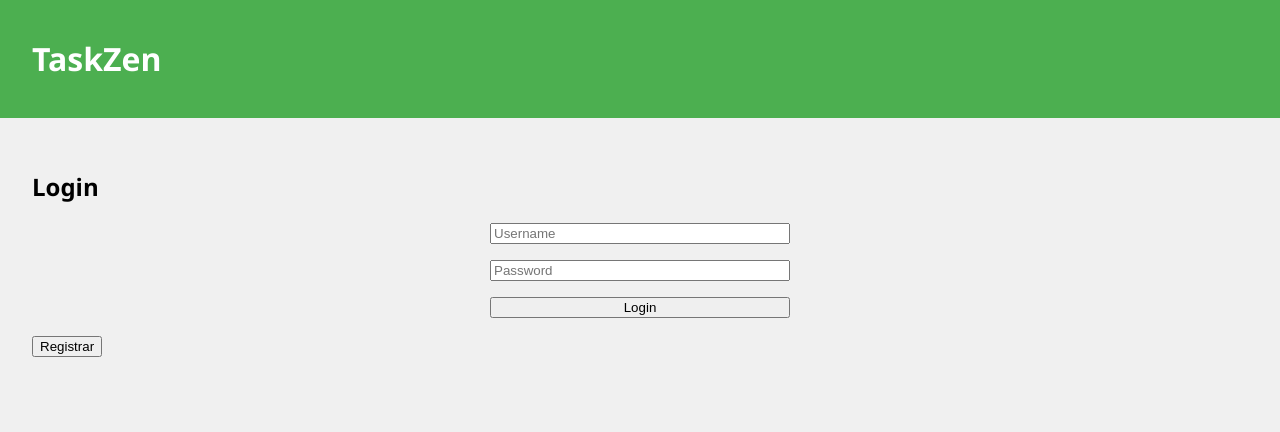
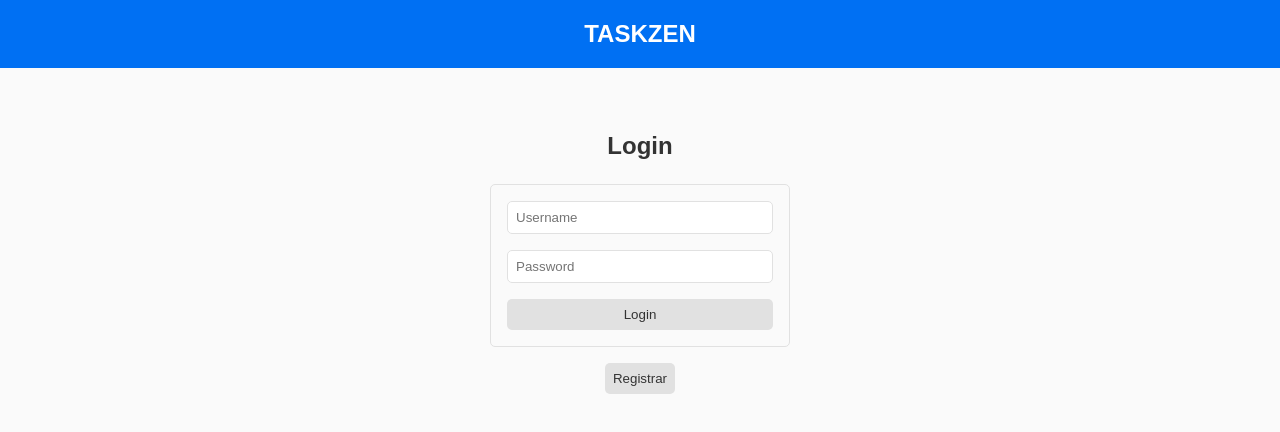
Before and after one commit to hhs0001/TaskZen, a Vue app in the folder frontend/: page / in a window 1280 px wide. Shown: the top 432 px of the page. Built offline with nearby package versions, Linux system fonts and the light colour scheme.

Commit message:
update design

```diff
--- a/frontend/src/App.vue
+++ b/frontend/src/App.vue
@@ -9,7 +9,9 @@
     <main>
       <login-form v-if="!loggedIn && !showRegister" @login-success="loginSuccess" @go-to-register="showRegister = true" />
       <register-form v-if="!loggedIn && showRegister" @register-success="loginSuccess" @go-to-login="showRegister = false" />
-      <task-list ref="taskList" v-if="loggedIn" />
+      <div class="task-container" v-if="loggedIn">
+        <task-list ref="taskList" />
+      </div>
     </main>
   </div>
 </template>
@@ -45,21 +47,54 @@ export default {
 <style>
 * {
   box-sizing: border-box;
+  margin: 0;
+  padding: 0;
 }
 
 body {
-  margin: 0;
-  font-family: "Segoe UI", Tahoma, Geneva, Verdana, sans-serif;
-  background-color: #f0f0f0;
+  font-family: Arial, sans-serif;
+  background-color: #fafafa;
+}
+
+.task-container {
+  display: flex;
+  flex-direction: row;
+  flex-wrap: wrap;
+  justify-content: flex-start;
+  align-items: stretch;
+  width: 100%;
+  padding: 1rem;
+}
+
+#app {
+  display: flex;
+  flex-direction: column;
+  align-items: center; /* modificado de center para flex-start */
 }
 
 header {
-  background-color: #4caf50;
-  padding: 1rem 2rem;
+  display: flex;
+  justify-content: center;
+  align-items: center;
+  width: 100vw;
+  background-color: #0070f3;
+  padding: 20px 0;
   color: white;
+  text-transform: uppercase;
+}
+
+h1 {
+  margin: 0;
+  font-size: 1.5rem;
 }
 
 main {
-  padding: 2rem;
+  display: flex;
+  flex-direction: column;
+  align-items: center; /* modificado de center para flex-start */
+  width: 100%;
+  padding: 1rem;
+  margin-top: 2rem;
 }
+
 </style>
--- a/frontend/src/components/LoginForm.vue
+++ b/frontend/src/components/LoginForm.vue
@@ -40,14 +40,57 @@
   </script>
 
   <style scoped>
+  div {
+    display: flex;
+    flex-direction: column;
+    align-items: center;
+    padding: 1rem;
+    font-family: Arial, sans-serif;
+  }
+
+  h2 {
+    color: #333;
+    margin-bottom: 1.5rem;
+  }
+
   form {
     display: flex;
     flex-direction: column;
     width: 300px;
-    margin: 0 auto;
+    padding: 1rem;
+    border: 1px solid #e1e1e1;
+    border-radius: 5px;
+    margin-bottom: 1rem;
   }
 
-  input, button {
+  input {
+    padding: 0.5rem;
     margin-bottom: 1rem;
+    border: none;
+    border-radius: 5px;
+    border: 1px solid #e1e1e1;
+  }
+
+  button {
+    padding: 0.5rem;
+    background-color: #0070f3;
+    color: white;
+    border: none;
+    border-radius: 5px;
+    cursor: pointer;
+    transition: background-color 0.2s ease;
+  }
+
+  button:hover {
+    background-color: #0051bb;
+  }
+
+  button:last-child {
+    background-color: #e1e1e1;
+    color: #333;
+  }
+
+  button:last-child:hover {
+    background-color: #c4c4c4;
   }
   </style>
--- a/frontend/src/components/RegisterForm.vue
+++ b/frontend/src/components/RegisterForm.vue
@@ -39,14 +39,47 @@
   </script>
 
   <style scoped>
+  div {
+    display: flex;
+    flex-direction: column;
+    align-items: center;
+    padding: 1rem;
+    font-family: Arial, sans-serif;
+  }
+
+  h2 {
+    color: #333;
+    margin-bottom: 1.5rem;
+  }
+
   form {
     display: flex;
     flex-direction: column;
     width: 300px;
-    margin: 0 auto;
+    padding: 1rem;
+    border: 1px solid #e1e1e1;
+    border-radius: 5px;
   }
 
-  input, button {
+  input {
+    padding: 0.5rem;
     margin-bottom: 1rem;
+    border: none;
+    border-radius: 5px;
+    border: 1px solid #e1e1e1;
+  }
+
+  button {
+    padding: 0.5rem;
+    background-color: #0070f3;
+    color: white;
+    border: none;
+    border-radius: 5px;
+    cursor: pointer;
+    transition: background-color 0.2s ease;
+  }
+
+  button:hover {
+    background-color: #0051bb;
   }
   </style>
--- a/frontend/src/components/TaskList.vue
+++ b/frontend/src/components/TaskList.vue
@@ -7,12 +7,14 @@
     </form>
     <ul>
   <li v-for="task in tasks" :key="task._id">
+    <div class="task-description">
       {{ task.description }}
+    </div>
+    <div class="task-actions">
       <button @click="deleteTask(task._id)">Excluir</button>
       <button @click="showUpdateTaskForm(task)">Atualizar</button>
-      </li>
-    </ul>
-    <div v-if="taskBeingEdited">
+    </div>
+    <div v-if="taskBeingEdited && taskBeingEdited._id === task._id">
       <h3>Editar Tarefa</h3>
       <form @submit.prevent="updateTaskAndHideForm">
         <input type="text" v-model="taskBeingEdited.description" required />
@@ -20,9 +22,11 @@
         <button type="button" @click="taskBeingEdited = null">Cancelar</button>
       </form>
     </div>
+  </li>
+</ul>
+
   </div>
 </template>
-
 
 <script>
 import { getTasks, createTask, updateTask, deleteTask } from "../api";
@@ -69,39 +73,100 @@ export default {
 
 
 <style scoped>
+* {
+  box-sizing: border-box;
+}
+
+div {
+  display: flex;
+  flex-direction: column;
+  align-items: center;
+  padding: 2rem;   /* aumentado de 1rem para 2rem */
+  font-family: Arial, sans-serif;
+  width: 100%;
+}
+
+h2, h3 {
+  color: #333;
+  margin-bottom: 1rem;  /* adicionado para dar espaço entre o título e o formulário abaixo */
+}
+
 form {
   display: flex;
+  flex-direction: column; /* Adiciona isso para tornar o formulário de edição vertical */
+  width: 75%;
   margin-bottom: 1rem;
 }
 
 input {
   flex-grow: 1;
   padding: 0.5rem;
-    margin-right: 0.5rem;
+  margin-bottom: 0.5rem; /* Adiciona isso para dar espaço entre os elementos do formulário */
+  border: none;
+  border-radius: 5px;
+}
+
+input {
+  flex-grow: 1;
+  padding: 0.6rem 0.5rem; /* Adicione um pouco mais de padding vertical */
+  margin-bottom: 0.5rem; /* Adiciona isso para dar espaço entre os elementos do formulário */
+  border: none;
+  border-radius: 5px;
 }
 
 button {
-    padding: 0.5rem;
-    background-color: #4caf50;
+  padding: 0.5rem 1rem;
+  background-color: #0070f3;
   color: white;
   border: none;
+  border-radius: 5px;
   cursor: pointer;
+  transition: all 0.2s ease;
+  margin-bottom: 0.5rem;
 }
 
 button:hover {
-    background-color: #3d8b40;
+  background-color: #0051bb;
+}
+
+ul {
+  display: flex;
+  flex-direction: row;
+  flex-wrap: wrap;
+  padding: 0;
+  justify-content: start;
+  align-items: flex-start; /* adicione esta linha */
+  width: 100%;
+  gap: 1rem;
 }
 
 li {
   display: flex;
-    justify-content: space-between;
-    align-items: center;
-    background-color: white;
-    padding: 0.5rem;
-    margin-bottom: 0.5rem;
+  flex-direction: column;
+  background-color: #f0f0f0;
+  padding: 1rem;
+  border-radius: 5px;
+  margin-bottom: 1.5rem;
+  flex-basis: calc(25% - 1rem); /* faz com que a task ocupe um terço da largura total, descontando a margem */
+}
+
+.task-description {
+  margin-bottom: 0.25rem;
+}
+
+.task-actions {
+  display: flex;
+  flex-direction: row;
+  justify-content: center; /* Centraliza os botões */
+  gap: 0.5rem;
+}
+
+li:nth-child(3n) {
+  margin-right: 0; /* Remove a margem direita da terceira task de cada linha para evitar espaçamento extra no final da linha */
 }
 
 li:nth-child(odd) {
-    background-color: #f9f9f9;
+  background-color: #e6e6e6;
 }
+
 </style>
```
Lines whose indentation alone changed are shown as unchanged.
